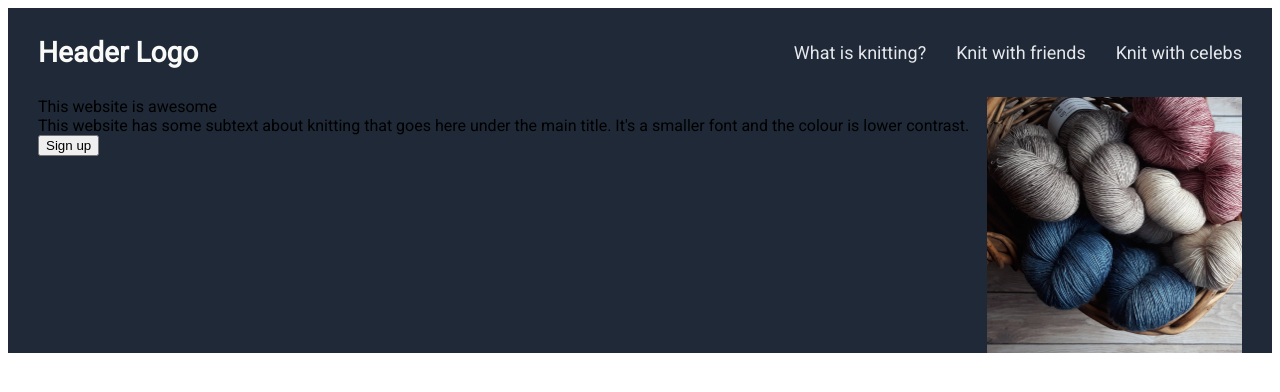
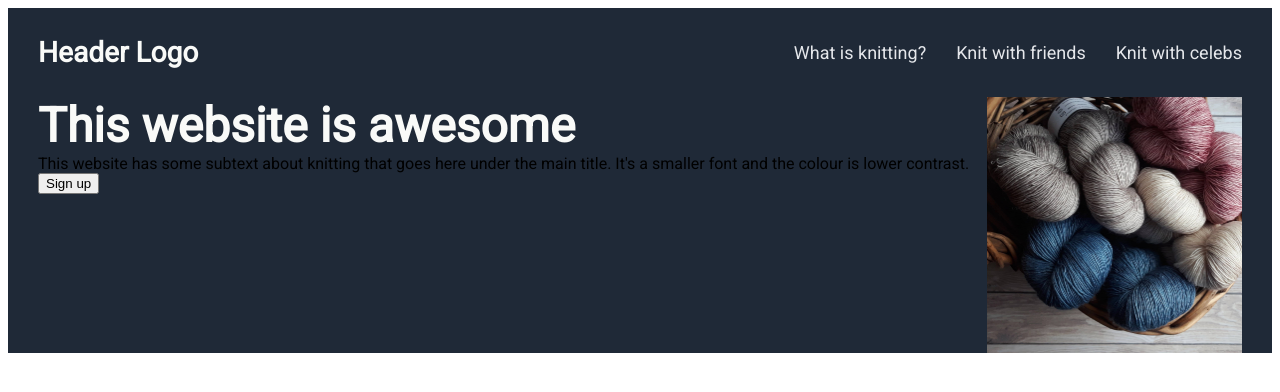
Before and after one commit to NucyLoodle/landing-page, a plain HTML site: page index.html in a window 1280 px wide. Drawn offline with Linux system fonts and the light colour scheme.

Commit message:
Change colour and weight of second header

```diff
--- a/style.css
+++ b/style.css
@@ -39,3 +39,9 @@ img {
     justify-content: space-between;
     padding: 0px 30px;
 }
+
+.awesome {
+    font-size: 48px;
+    font-weight: 900;
+    color: #F9FAF8;
+}
```
